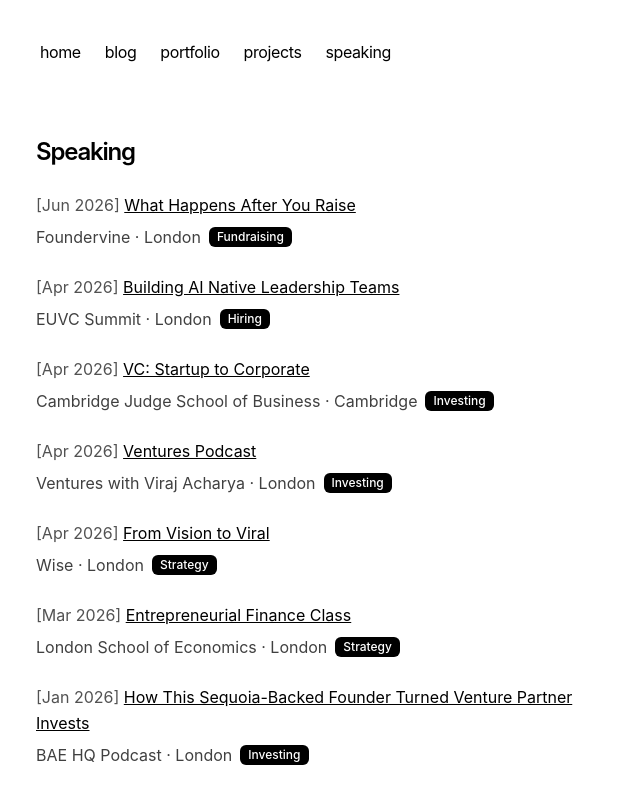
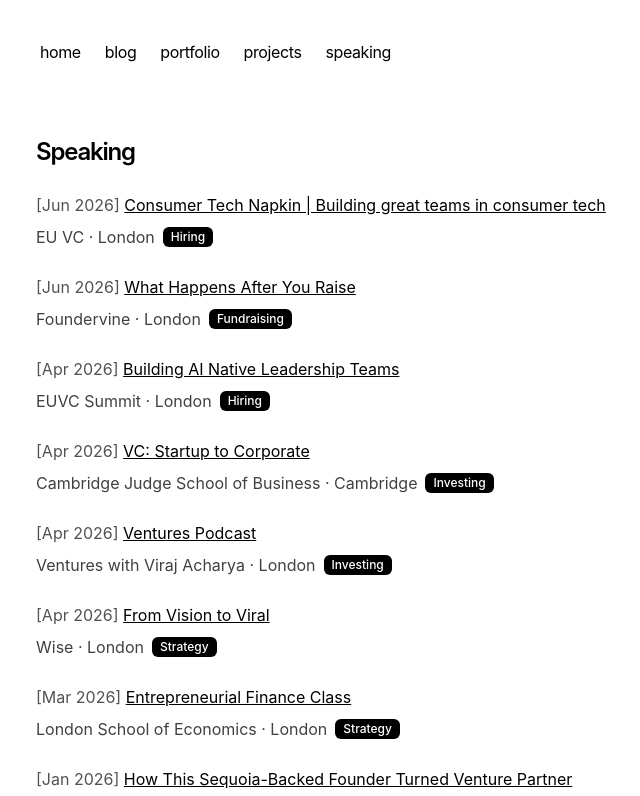
Before and after one commit to Rishabhkaul/Personal-website, a Next.js app: page /speaking in a window 1280 px wide. Shown: the top 796 px of the page, without its empty margins (316-956 px from the left). Built offline with nearby package versions, Linux system fonts and the light colour scheme.

Commit message:
Update page.tsx

```diff
--- a/app/speaking/page.tsx
+++ b/app/speaking/page.tsx
@@ -1,4 +1,11 @@
 const speakingEngagements = [
+  {
+    monthYear: 'Jun 2026',
+    name: 'Consumer Tech Napkin | Building great teams in consumer tech',
+    url: 'https://www.youtube.com/watch?v=_o-eV1rBaqk',
+    location: 'EU VC · London',
+    tag: 'Hiring',
+  },
   {
     monthYear: 'Jun 2026',
     name: 'What Happens After You Raise',
```
